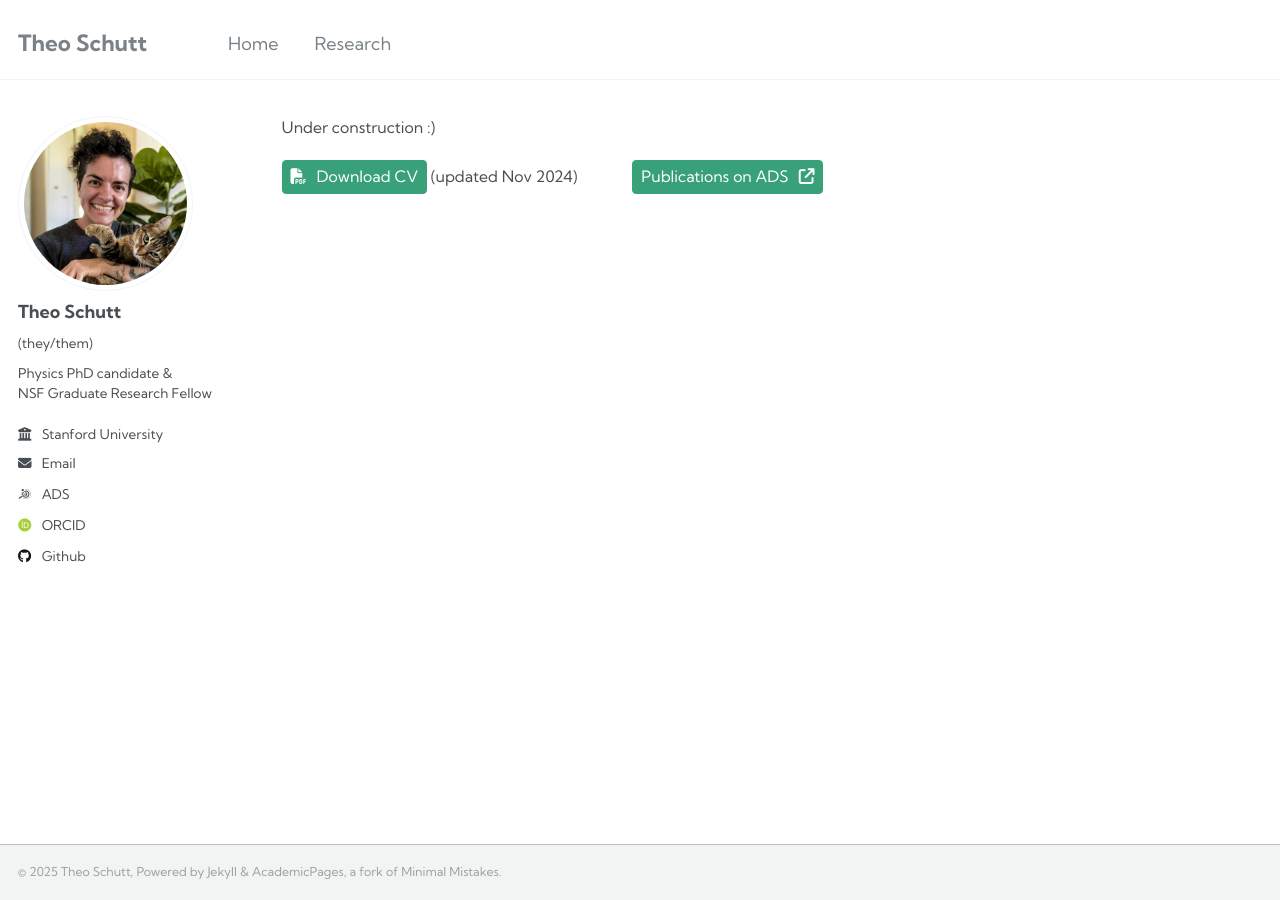
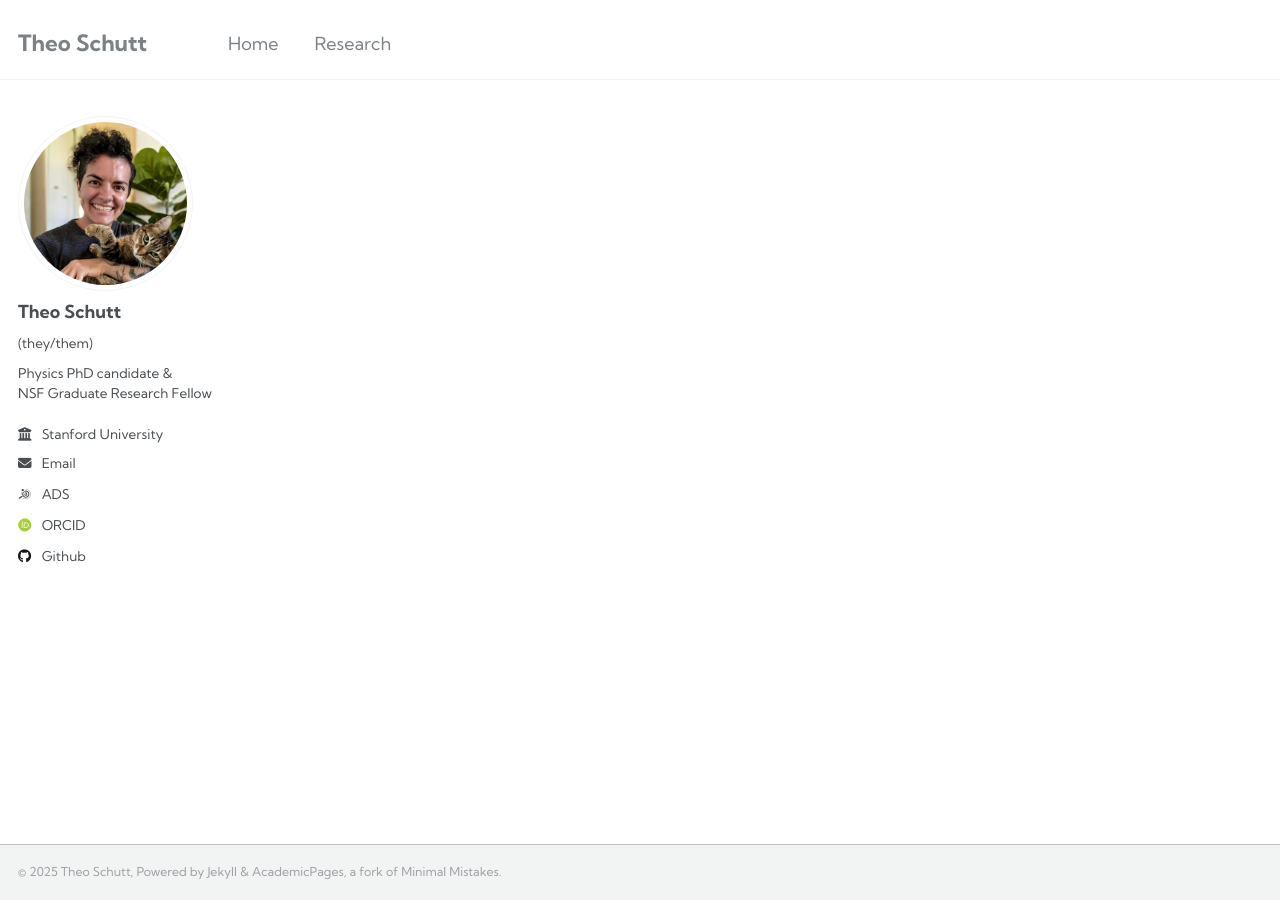
Before and after one commit to theoschutt/theoschutt.github.io, a Jekyll site: the page built from _pages/research.md, in a window 1280 px wide. Built offline with Jekyll 4.4.1, drawn with Linux system fonts in a browser that asks for light colours; some web fonts are replaced.

Commit message:
Update research.md

```diff
--- a/_pages/research.md
+++ b/_pages/research.md
@@ -3,10 +3,3 @@ title: "Research"
 permalink: /research/
 author_profile: true
 ---
-
-Under construction :)
-
-[<i class="fa-solid fa-file-pdf"></i>&ensp;Download CV](https://theoschutt.github.io/files/CV_public_20241127.pdf){: .btn--general}
-(updated Nov 2024)
-&emsp;&emsp;&emsp;
-[Publications on ADS&ensp;<i class="fa-solid fa-arrow-up-right-from-square"></i>](https://ui.adsabs.harvard.edu/search/p_=0&q=orcid%3A0000-0002-7187-9628&sort=date%20desc%2C%20bibcode%20desc){: .btn--general}
```
